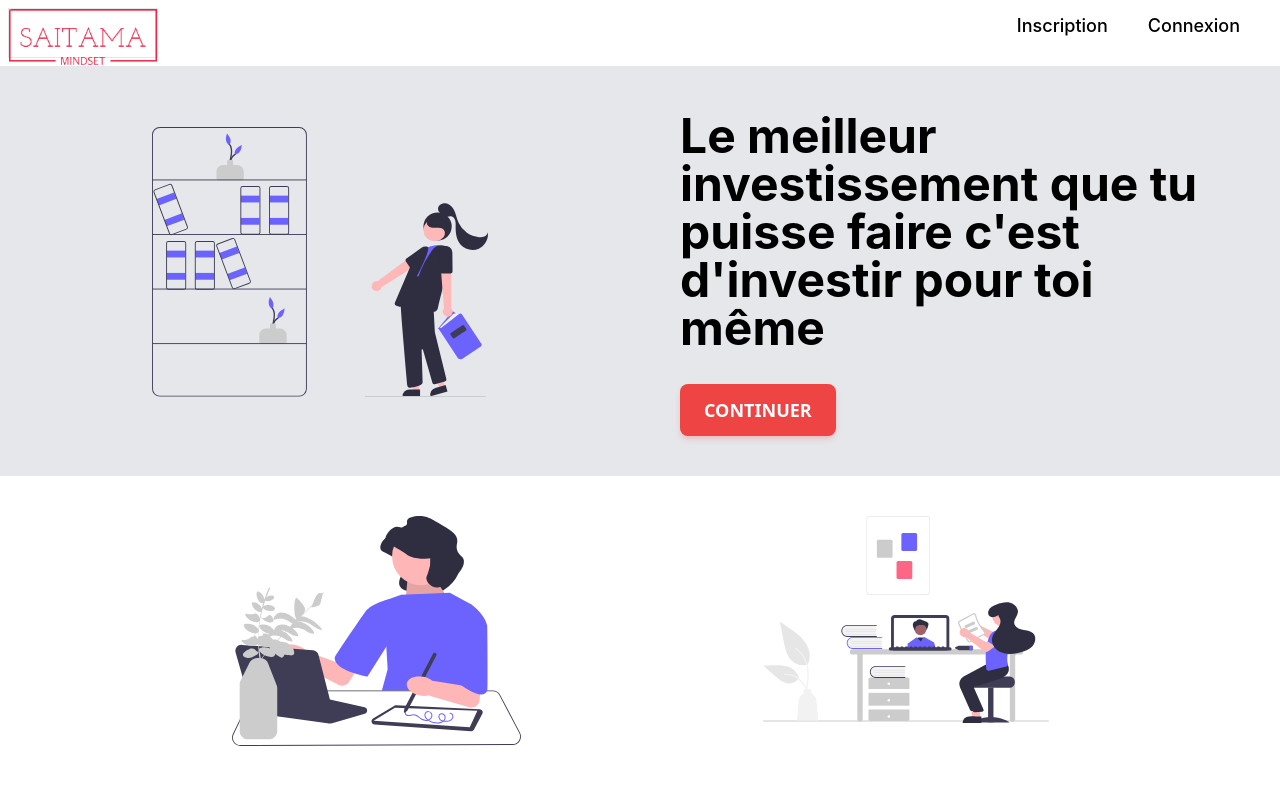
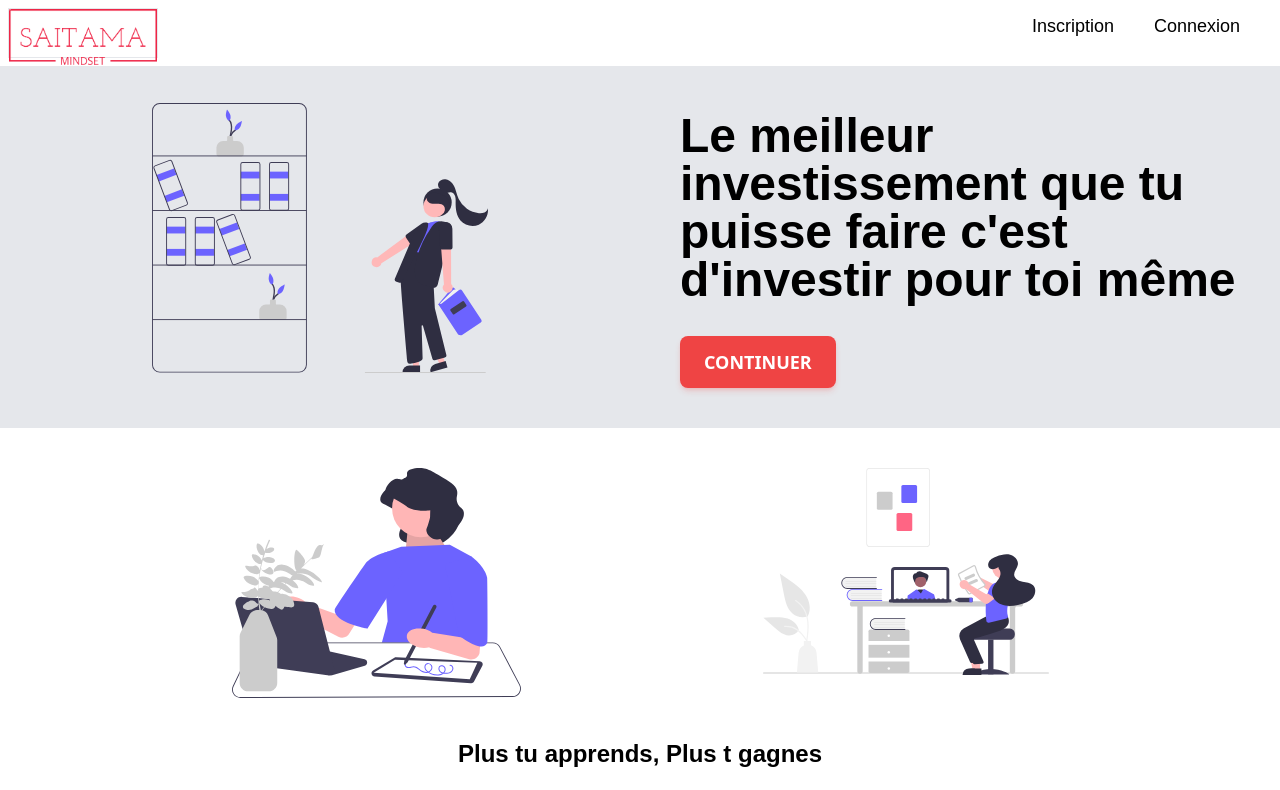
Before and after one commit to Dieumerci-M2/Saitama-minset, a React (Vite) app: page / in a window 1280 px wide. Shown: the top 790 px of the page. Built offline with nearby package versions, Linux system fonts and the light colour scheme.

Commit message:
refactor: arrange all pages road

```diff
--- a/src/index.css
+++ b/src/index.css
@@ -1,5 +1,7 @@
+@import url('https://fonts.googleapis.com/css2?family=Poppins:wght@0,100;1,200;2,300;3,400;4,600;5,700&display=swap');
+
 :root {
-  font-family: Inter, Avenir, Helvetica, Arial, sans-serif;
+  font-family: 'Poppins', sans-serif;
 
 }
 @tailwind base;
```
